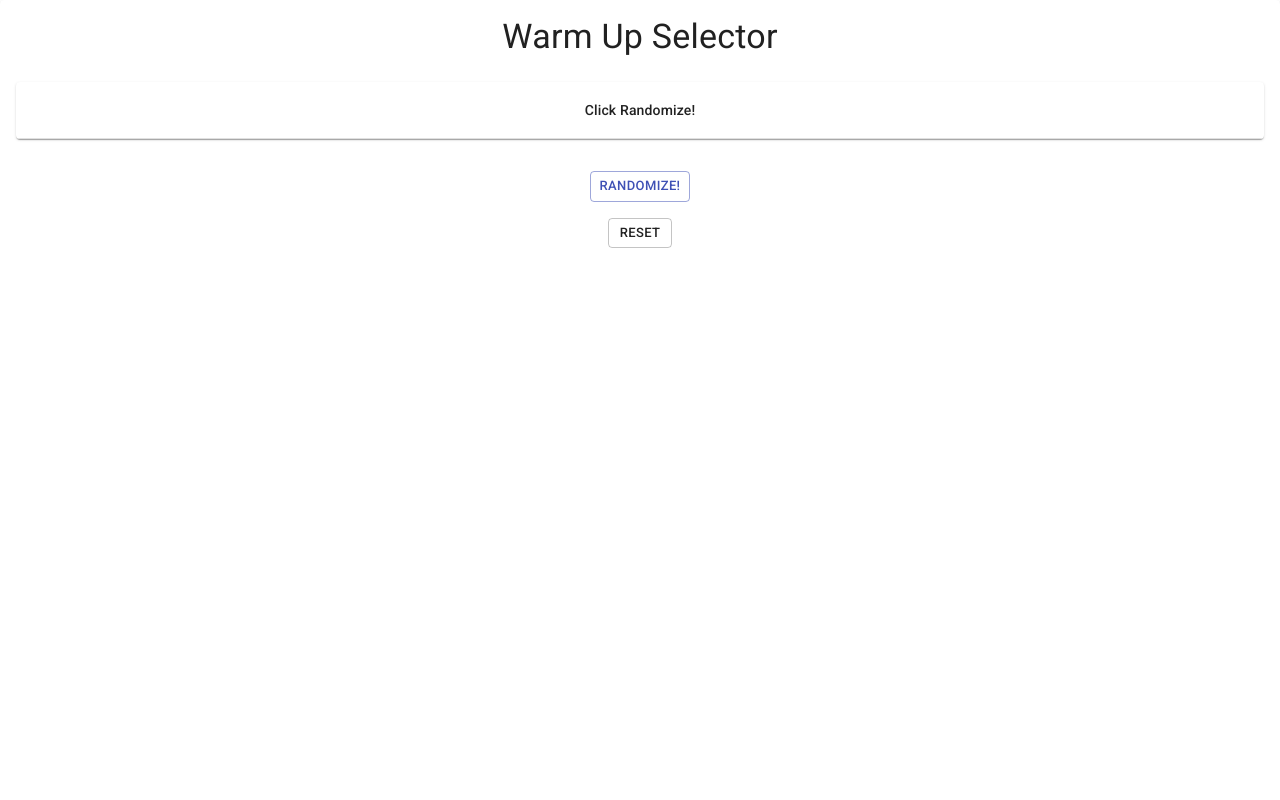
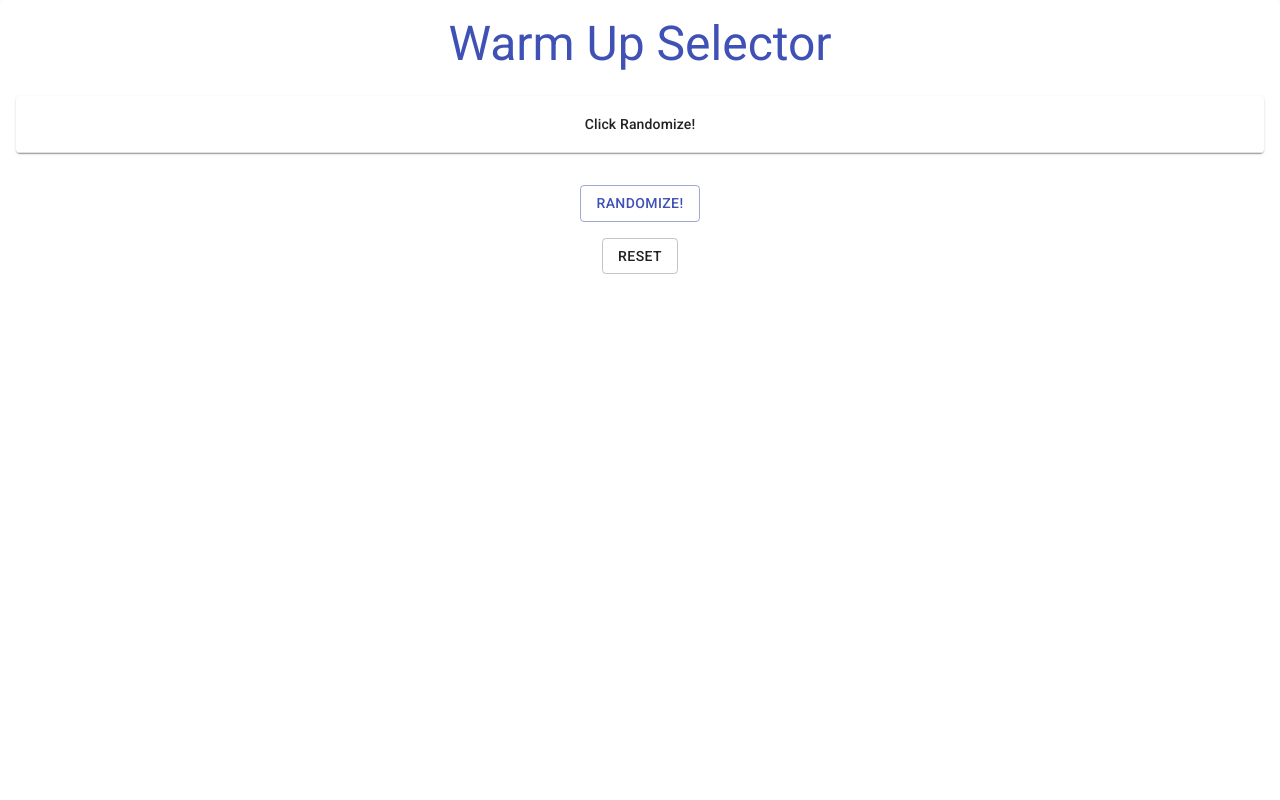
Before and after one commit to kenjikamimura/WarmUpSelector, a React (Create React App) app: page / in a window 1280 px wide. Shown: the top 800 px of the page. Built offline with nearby package versions, Linux system fonts and the light colour scheme.

Commit message:
Change title color and button size

```diff
--- a/src/App.tsx
+++ b/src/App.tsx
@@ -85,7 +85,7 @@ function App() {
   return (
     <Card className={classes.card}>
       <CardContent>
-        <Typography variant="h4" component="h2" align="center">
+        <Typography variant="h3" component="h2" align="center" color="primary">
           {lang.APP_NAME}
         </Typography>
         <SelectedPieces selectedPieces={selectedPieces} reset={reset} />
@@ -94,7 +94,6 @@ function App() {
         <Grid container={true} direction="column" alignItems="center">
           <Grid item={true}>
             <Button
-              size="small"
               variant="outlined"
               color="primary"
               className={classes.button}
@@ -105,7 +104,6 @@ function App() {
           </Grid>
           <Grid item={true}>
             <Button
-              size="small"
               variant="outlined"
               className={classes.button}
               onClick={resetSongPool}
```
